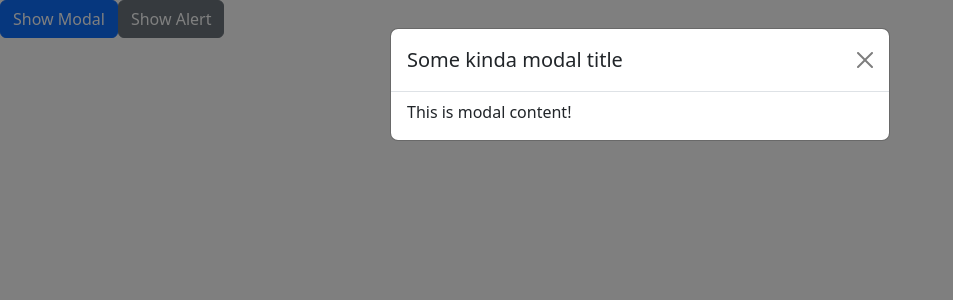
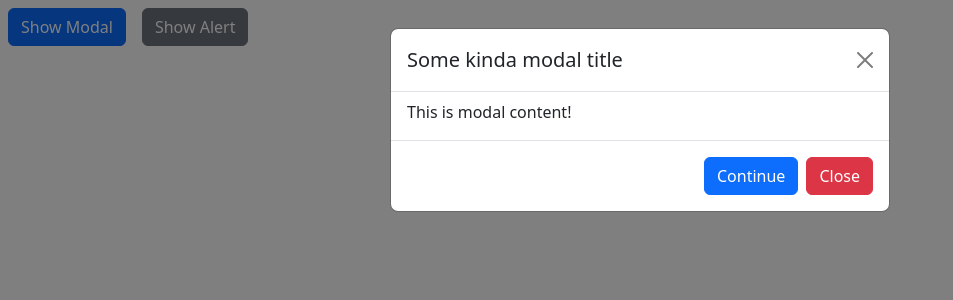
Before and after one commit to limbonalim/Home-Work-58, a React (Vite) app: page / in a window 1280 px wide. Both pictures are taken after a click on the button "Show Modal". Shown: the top 300 px of the page, without its empty margins (0-953 px from the left). Built offline with nearby package versions, Linux system fonts and the light colour scheme.

Commit message:
create type.d.ts and add buttons to Modal component

```diff
--- a/src/components/Modal/Modal.tsx
+++ b/src/components/Modal/Modal.tsx
@@ -1,18 +1,32 @@
 import React from 'react';
+import {ButtonConfig} from '../../type';
 
 interface Props extends React.PropsWithChildren {
   show: boolean;
   onClose: () => void;
   title: string;
+  buttons?: ButtonConfig[];
 }
 
-const Modal: React.FC<Props> = ({show, onClose, title, children}) => {
+const Modal: React.FC<Props> = ({show, onClose, title, buttons, children}) => {
   const visible: React.CSSProperties = {
     display: 'none',
   };
   if (show) {
     visible.display = 'block';
   }
+
+  let modalBut: React.ReactNode | undefined = buttons?.map((button: ButtonConfig, index: number) => {
+    const buttonColor = `btn-${button.type}`;
+    let buttonClass = ['btn', buttonColor];
+    return (<button
+      key={index}
+      type="button"
+      className={buttonClass.join(' ')}
+      onClick={() => button.onClick()}
+    >{button.label}</button>);
+  });
+
   const onInnerClick = (event: React.MouseEvent) => {
     event.stopPropagation();
   };
@@ -45,6 +59,9 @@ const Modal: React.FC<Props> = ({show, onClose, title, children}) => {
             <div className="px-3">
               {children}
             </div>
+            <div className="modal-footer">
+              {modalBut}
+            </div>
           </div>
         </div>
       </div>
--- a/src/containers/App.tsx
+++ b/src/containers/App.tsx
@@ -1,20 +1,31 @@
 import {ReactNode, useState} from 'react';
 import Modal from '../components/Modal/Modal';
 import Alert from '../components/Alert/Alert';
+import {ButtonConfig} from '../type';
 
 const App = () => {
   const [showModal, setShowModal] = useState<boolean>(false);
   const [showAlert, setShowAlert] = useState<boolean>(false);
 
+  const continueFunc = (): void => {
+    setShowAlert(true);
+  };
+
   const cancel = () => {
     setShowModal(false);
   };
+
+  const buttons: ButtonConfig[] = [
+    {type: 'primary', label: 'Continue', onClick: continueFunc},
+    {type: 'danger', label: 'Close', onClick: cancel},
+  ];
+
   const getModal = () => {
     setShowModal(true);
   };
 
   const closeAlert = () => {
-    setShowAlert(false)
+    setShowAlert(false);
   };
   const getAlert = () => {
     setShowAlert(true);
@@ -22,34 +33,34 @@ const App = () => {
 
   let alert: ReactNode | null = null;
   if (showAlert) {
-     alert = (<Alert
+    alert = (<Alert
       type="warning"
       onDismiss={closeAlert}
-    >This is a warning type alert</Alert>)
+    >This is a warning type alert</Alert>);
   }
 
   return (
     <>
       <button
         type="button"
-        className="btn btn-primary"
+        className="btn btn-primary m-2"
         onClick={getModal}
       >Show Modal
       </button>
       <button
         type="button"
-        className="btn btn-secondary"
+        className="btn btn-secondary m-2"
         onClick={getAlert}
       >Show Alert
       </button>
       <Modal
         show={showModal}
         onClose={cancel}
+        buttons={buttons}
         title="Some kinda modal title"
       >
         <p>This is modal content!</p>
       </Modal>
-
       {alert}
     </>
   );
--- /dev/null
+++ b/src/type.d.ts
@@ -0,0 +1,5 @@
+export interface ButtonConfig {
+  type: 'primary' | 'success' | 'danger' | 'warning';
+  label: string;
+  onClick: () => void;
+}
```
Also changed, not shown: src/components/Alert/Alert.tsx (+5 -5 lines).
